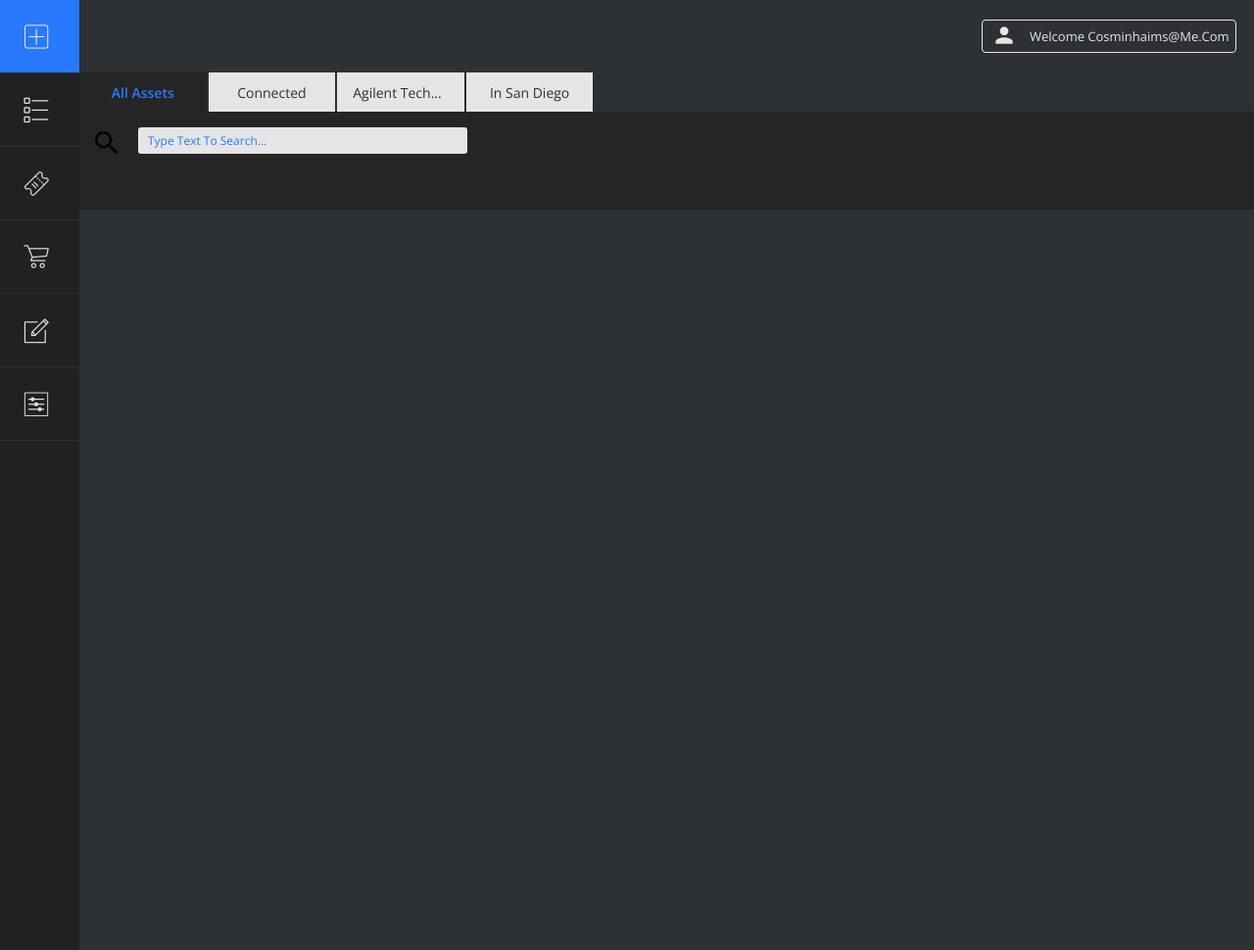
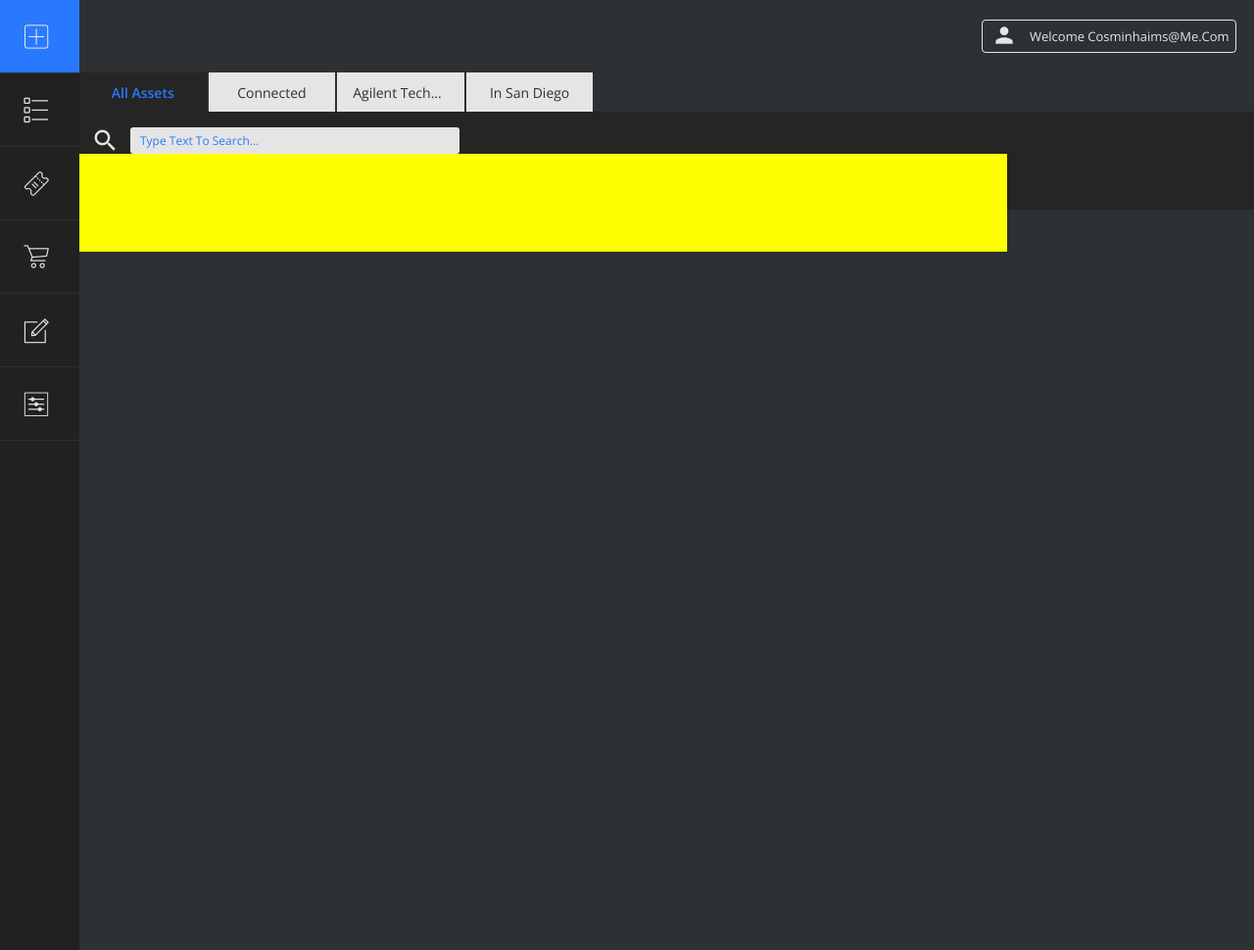
Before and after one commit to jsthack/aa_main_ui, a website: page index.html in a window 1280 px wide. Shown: the whole page at 98% size. Drawn offline with nearby package versions, Linux system fonts and the light colour scheme; files whose address does not match are found by name.

Commit message:
Got grid ready for the filters

```diff
--- a/index.html
+++ b/index.html
@@ -36,11 +36,11 @@
             </div>
          </div>
          <div class="row searchFilter">
-            <div class="input-field col s6">
+            <div class=" col s3 input-field">
                <i class="material-icons prefix">search</i>
                <input id="icon_prefix"  class="search browser-default" type="search" value="Type Text To Search..." onfocus="if(this.value == 'Type Text To Search...') { this.value = ''; }" onblur="if(this.value == '') { this.value = 'Type Text To Search...'; }">
             </div>
-            <div class="col s6 filters">
+            <div class="col s7 filters">
 
             </div>
          </div>
--- a/sass/main.scss
+++ b/sass/main.scss
@@ -177,12 +177,17 @@ a.userSettings:hover {
    background-color: $activeTabBkg;
 }
 
+.col.s3.input-field {
+   width: 21%;
+}
+
 input[type=search] {
    background-color: $lightGray;
    color: $mainBlue;
    border-radius: 3px;
    font-size: 12px;
    padding: 0px 0px 0px 10px;
+   margin-left: 2.5rem !important;
    border: none;
    height: 27px;
    width: 326px !important;
@@ -191,3 +196,19 @@ input[type=search] {
       text-decoration: none;
    }
 }
+
+.input-field {
+   .prefix {
+      color: $lightGray;
+      font-size: 29px;
+      line-height: 27px;
+   }
+}
+
+
+
+.col.s7.filters {
+   height: 100px;
+   width: 74%;
+   background-color: yellow;
+}
```
Also changed, not shown: css/main.css.
